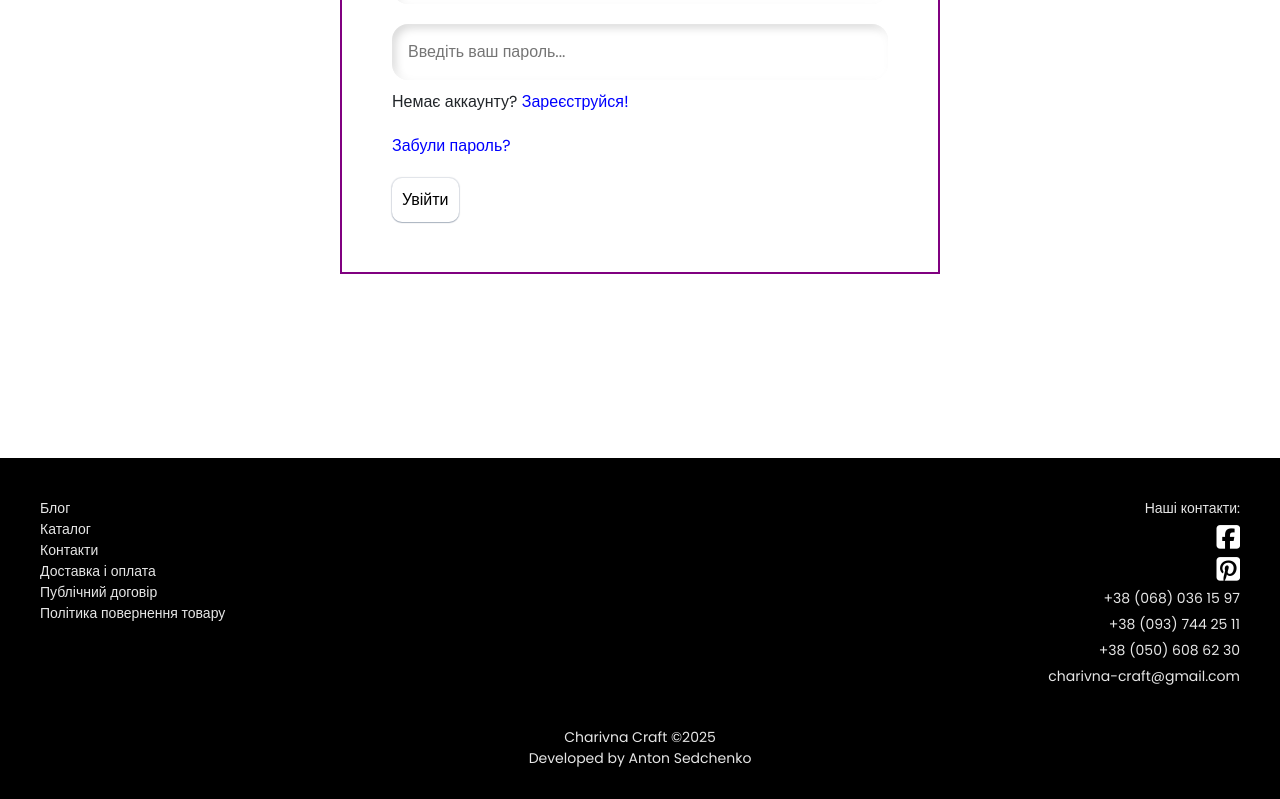
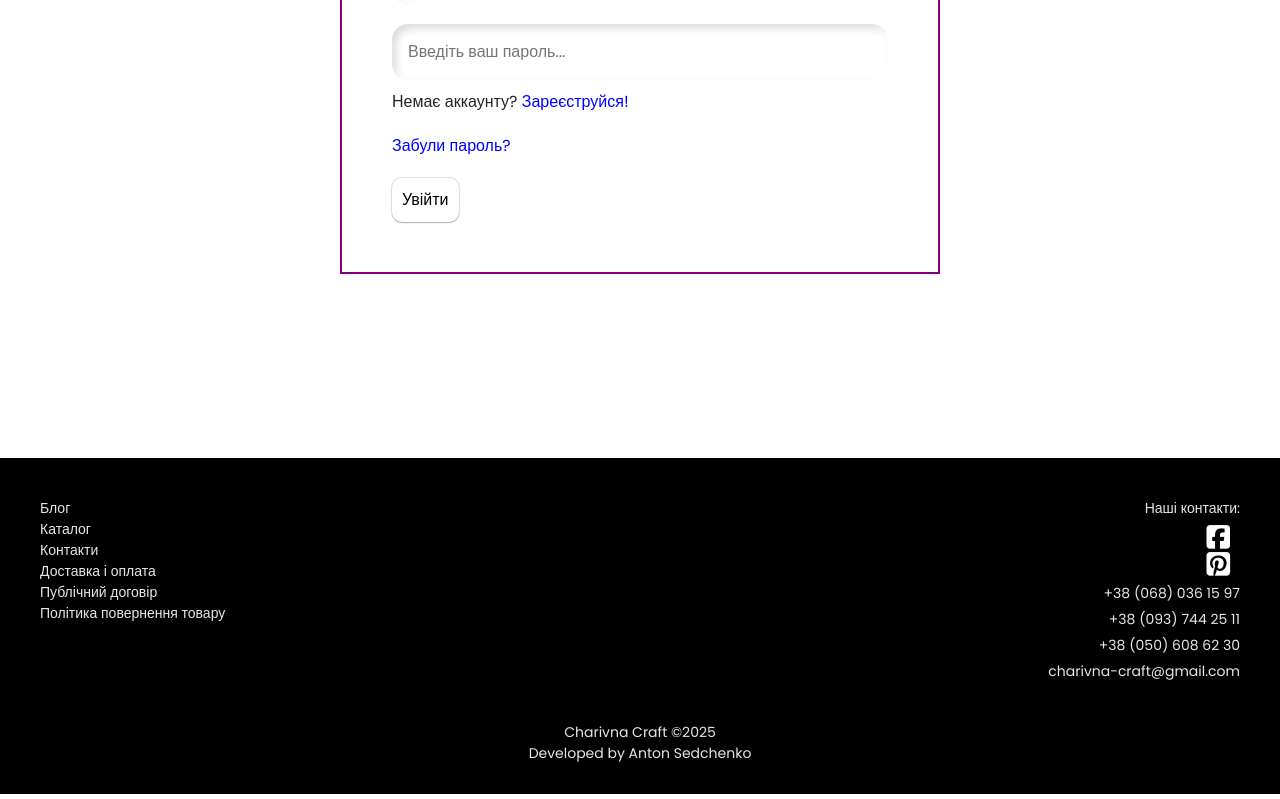
Before and after one commit to anton-sedchenko/online-store-project, a React (Vite) app in the folder client/: page /login in a window 1280 px wide. Shown: the part 402-1201 px from the top of the page. Built offline with nearby package versions, Linux system fonts and the light colour scheme.

Commit message:
fix: footer social links style

```diff
--- a/client/src/components/Footer.jsx
+++ b/client/src/components/Footer.jsx
@@ -44,11 +44,9 @@ const Footer = () => {
                                 rel="noopener noreferrer"
                                 className="footer__social-link"
                             >
-                                <i className="fa fa-facebook-square footer__social__link__shadow"
+                                <i className="fa fa-facebook-square"
                                    aria-hidden="true"></i>
                             </a>
-                        </div>
-                        <div className="footer__contact__container">
                             <a
                                 href="https://www.pinterest.com/charivnacraft"
                                 target="_blank"
--- a/client/src/styles/_footer.scss
+++ b/client/src/styles/_footer.scss
@@ -119,6 +119,11 @@ footer {
   -webkit-background-clip: text;
   -webkit-text-fill-color: transparent;
   transition: all 1s ease;
+  margin-right: 10px;
+}
+
+.footer__social-link:last-child {
+  margin-right: 0;
 }
 
 .footer__social-link:hover {
```
